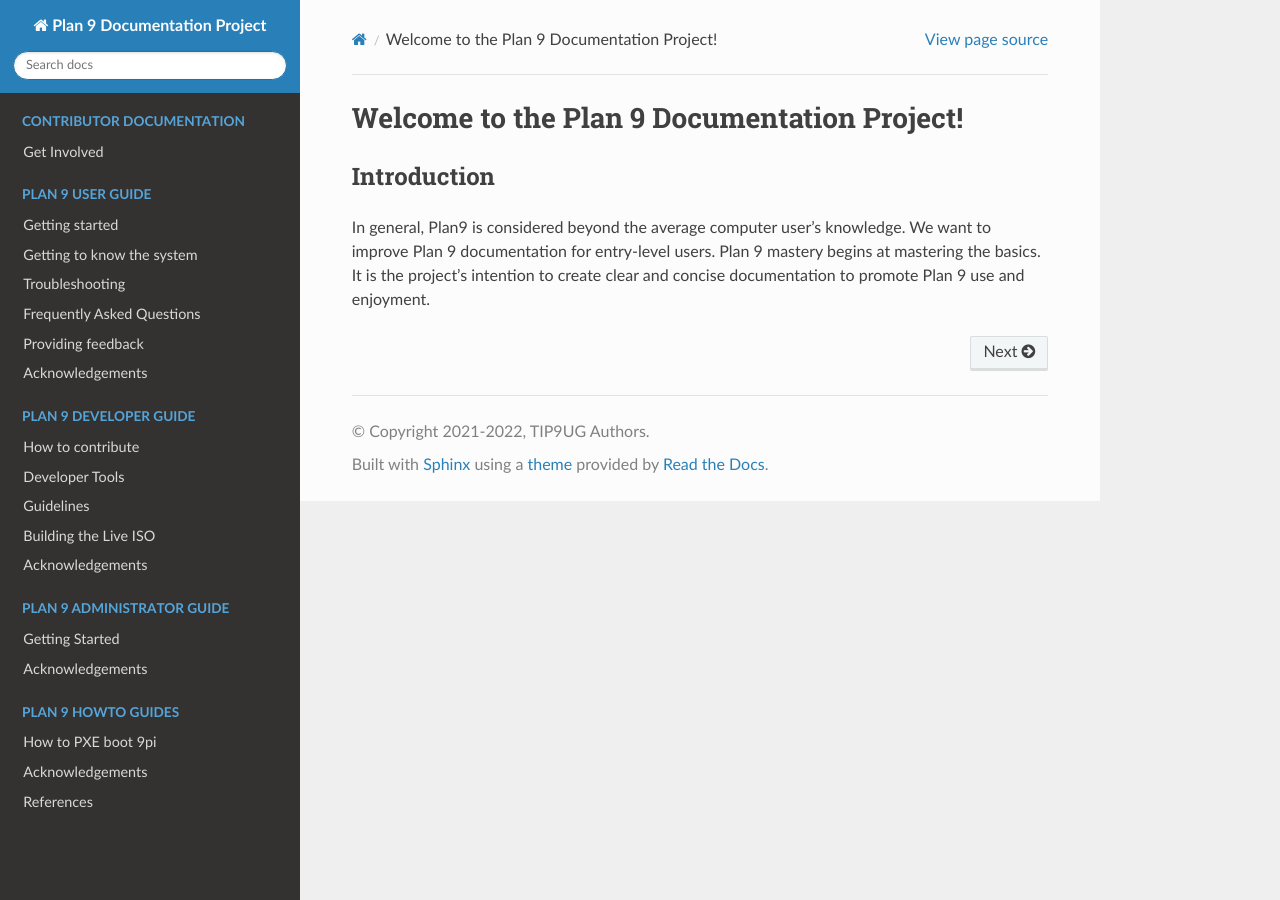
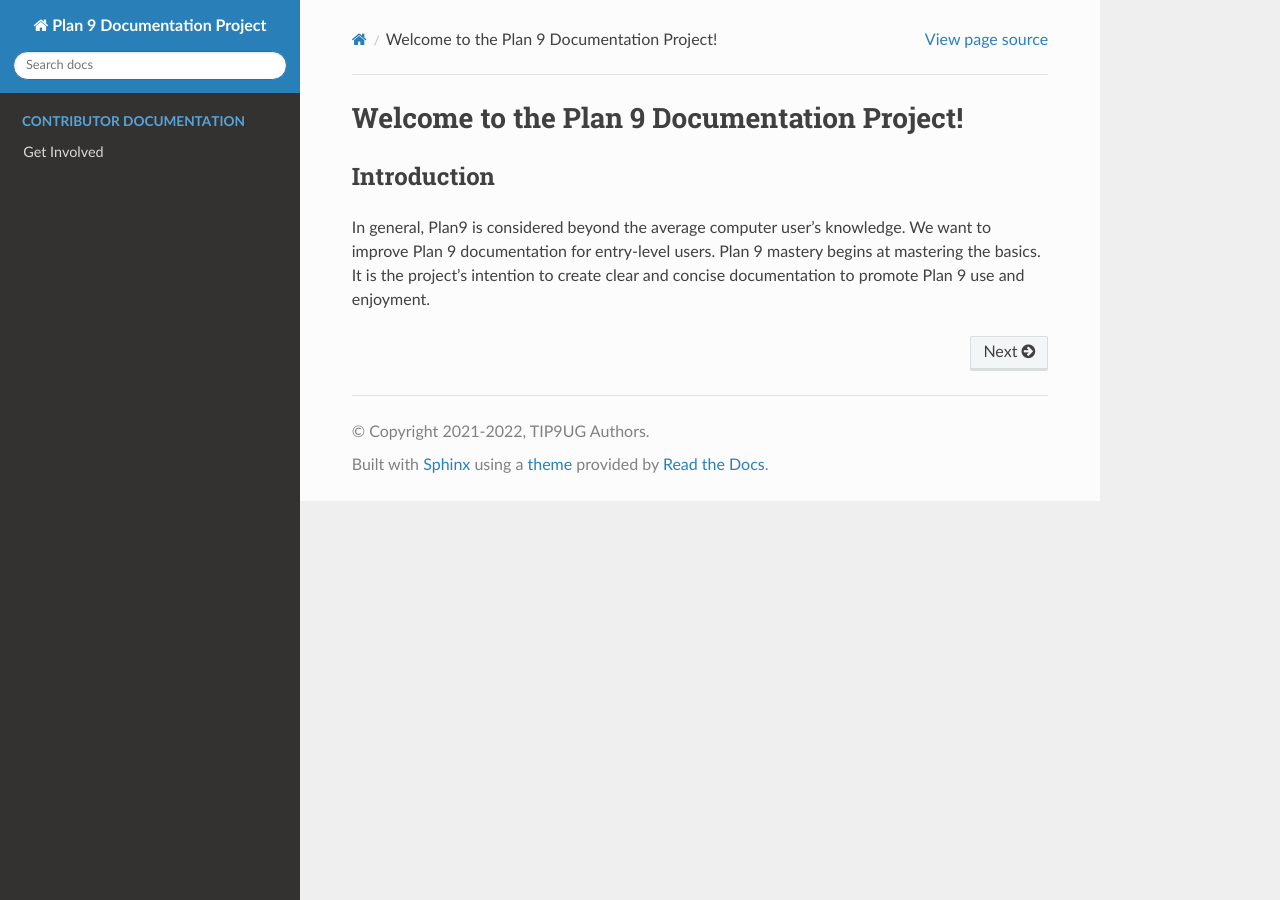
Before and after one commit to tip9ug/plan9-documentation, a Sphinx documentation site: the page built from source/index.md, in a window 1280 px wide. Built offline with Sphinx 7.4.7 and the Read the Docs theme 2.0.0, drawn with Linux system fonts in a browser that asks for light colours.

Commit message:
Revised index.md

````diff
--- a/source/index.md
+++ b/source/index.md
@@ -11,49 +11,3 @@ In general, Plan9 is considered beyond the average computer user's knowledge. We
 
 contributor/Get_Involved
 ```
-
-```{toctree}
-:caption: Plan 9 User Guide
-:hidden:
-
-user/getting-started
-user/components
-user/troubleshooting
-user/FAQ
-user/feedback
-user/acknowledgements
-```
-
-```{toctree}
-:caption: Plan 9 Developer Guide
-:hidden:
-:maxdepth: 2
-:glob:
-
-developer/contributing
-developer/tools
-developer/guidelines
-developer/building
-developer/acknowledgements
-```
-
-
-```{toctree}
-:caption: Plan 9 Administrator Guide
-:hidden:
-:maxdepth: 2
-:glob:
-
-admin/getting-started
-admin/acknowledgements
-```
-
-```{toctree}
-:caption: Plan 9 Howto Guides
-:hidden:
-:maxdepth: 2
-:glob:
-
-howto/pxe-boot-raspberry-pi
-howto/acknowledgements
-```
````
